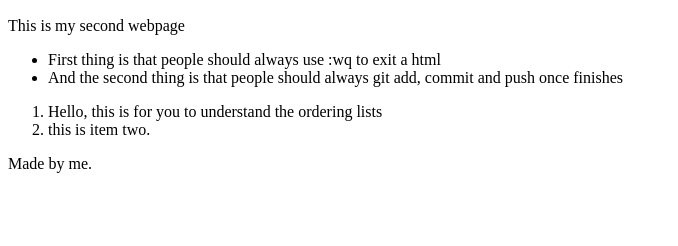
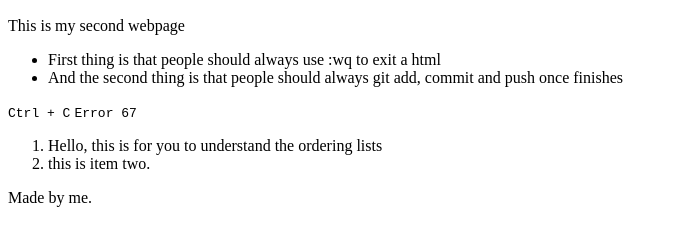
Before and after one commit to RowenfromtheA/RowenfromtheA.github.io, a plain HTML site: page practice/terminal.html in a window 1280 px wide. Shown: the part 110-356 px from the top of the page, without its empty margins (0-678 px from the left). Drawn offline with Linux system fonts and the light colour scheme.

Commit message:
practice/terminal.html

```diff
--- a/practice/terminal.html
+++ b/practice/terminal.html
@@ -18,6 +18,8 @@
 
     </ul>
 
+    <kbd>Ctrl + C</kbd>
+    <samp>Error 67</samp>
     <ol>
     <li> Hello, this is for you to understand the ordering lists </li>
     <li> this is item two. </li>
```
